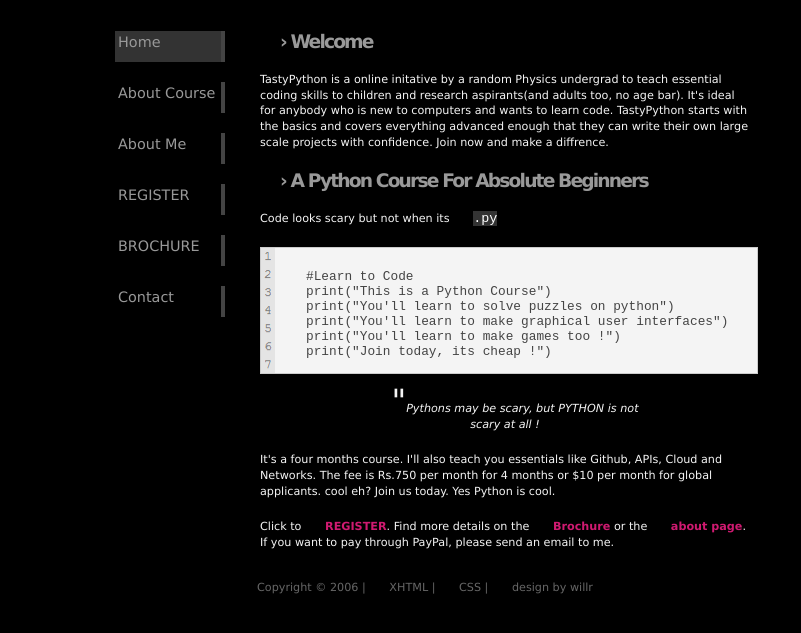
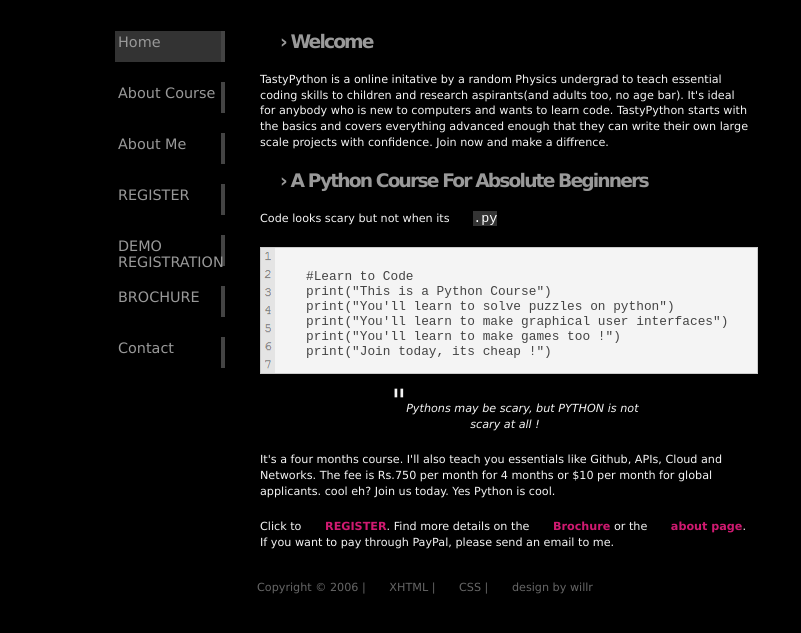
Before and after one commit to tastypython/tastypython.github.io, a plain HTML site: page index.html in a window 1280 px wide. Shown: the part 99-732 px from the top of the page, without its empty margins (0-801 px from the left). Drawn offline with Linux system fonts and the light colour scheme.

Commit message:
Update index.html

```diff
--- a/index.html
+++ b/index.html
@@ -21,6 +21,7 @@
 <li><a href="aboutcourse.html">About Course</a></li>
 <li><a href="aboutme.html">About Me</a></li>
 <li><a href="https://forms.gle/qD5ie2KMapFEWsi27">REGISTER</a></li>
+<li><a href="https://forms.gle/dBdp9WThkiLawAr38">DEMO REGISTRATION</a></li>
 <li><a href="TastyPython_Brochure.pdf" download>BROCHURE</a></li>
 <li><a href="contact.html">Contact</a></li>
 </ul>
```
